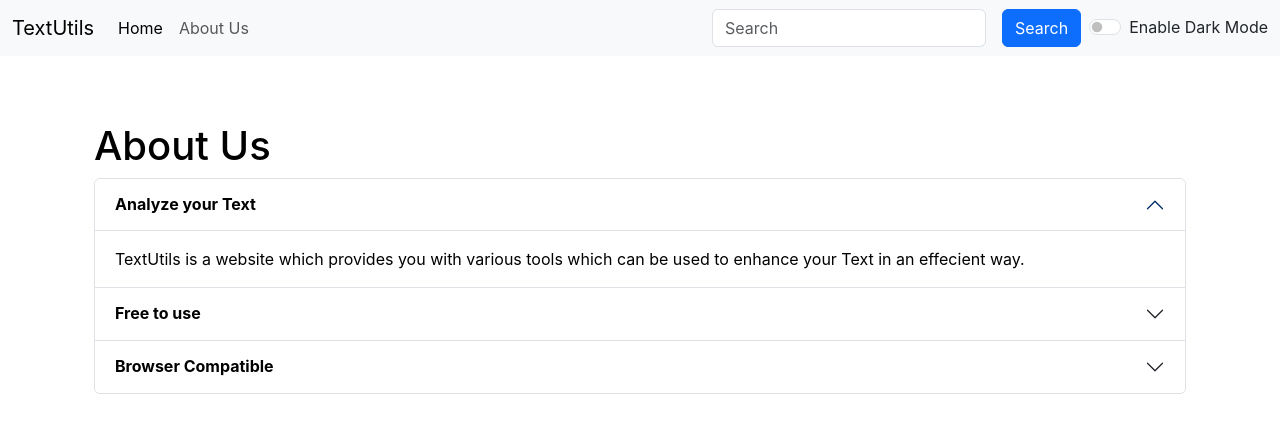
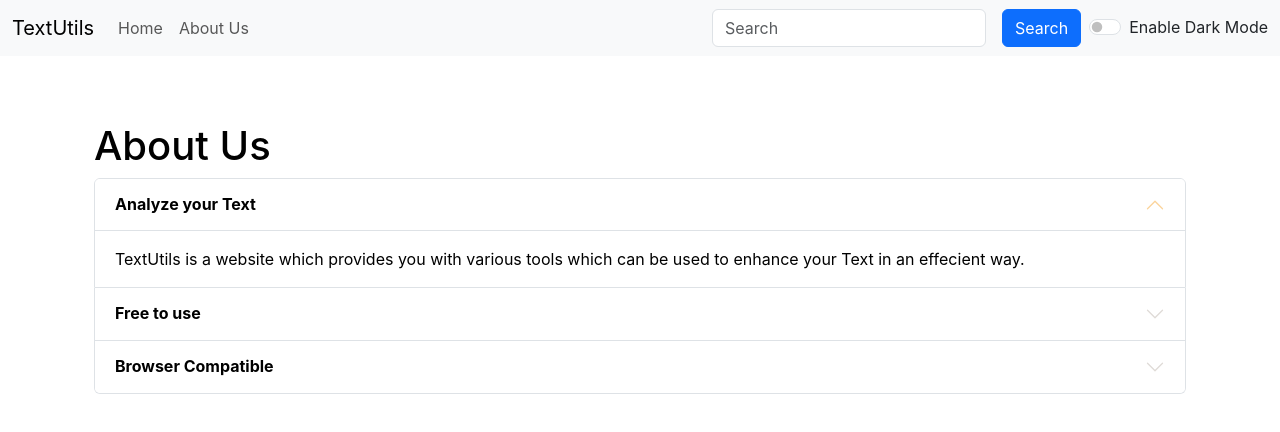
Before and after one commit to ZealinShubh/TextUtils-React-App, a React (Create React App) app: page /about in a window 1280 px wide. Shown: the top 432 px of the page. Built offline with nearby package versions, Linux system fonts and the light colour scheme.

Commit message:
Project Completed

```diff
--- a/src/components/About.js
+++ b/src/components/About.js
@@ -27,7 +27,7 @@
     // }
     let myStyle ={
         backgroundColor: props.mode==='light'?'white':'#433751',
-        color: props.mode==='light'?'black':'white'
+        color: props.mode==='light'?'black':'white',
     }
   return (
     <div className="container">
--- a/src/components/Navbar.js
+++ b/src/components/Navbar.js
@@ -14,7 +14,7 @@
         <div className="collapse navbar-collapse" id="navbarSupportedContent">
           <ul className="navbar-nav me-auto mb-2 mb-lg-0">
             <li className="nav-item">
-              <Link className="nav-link active" aria-current="page" to="/">Home</Link>
+              <Link className="nav-link" aria-current="page" to="/">Home</Link>
             </li>
             <li className="nav-item">
               <Link className="nav-link" to="/about">{props.about}</Link>
--- a/src/components/TextForm.js
+++ b/src/components/TextForm.js
@@ -33,10 +33,7 @@
   }
 
   const handleCopy = () =>{
-    let text = document.getElementById("myBox");
-    text.select();
-    navigator.clipboard.writeText(text.value);
-    document.getSelection().removeAllRanges();
+    navigator.clipboard.writeText(text);
     props.showAlert("Text Copied", "success");
   }
 
@@ -64,7 +61,7 @@
     <div className="container my-3" style={{color: props.mode==='light'?'black':'white'}}>
       <h2>Your Text Summary</h2>
       <p>
-        {text.split(" ").filter((element)=>{return element.length!==0}).length} words and {text.length} characters
+        {text.split(/\s+/).filter((element)=>{return element.length!==0}).length} words and {text.length} characters
       </p>
       <p>This statement would take {0.008 * text.split(" ").filter((element)=>{return element.length!==0}).length} minutes to be read</p>
       <h3>Text Preview:</h3>
--- a/src/index.css
+++ b/src/index.css
@@ -11,3 +11,7 @@
   font-family: source-code-pro, Menlo, Monaco, Consolas, 'Courier New',
     monospace;
 }
+
+.accordion-button::after {
+  filter: invert(1);
+}
```
